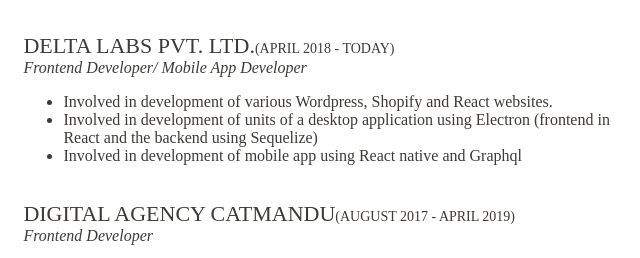
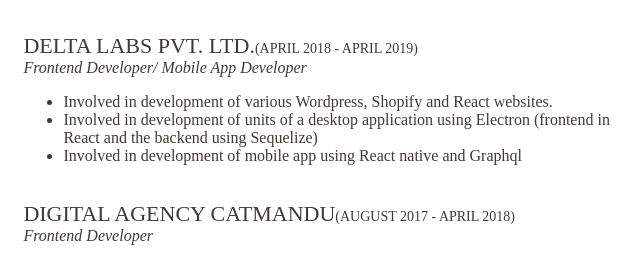
Before and after one commit to AnitaLama/AnitaLama.github.io, a plain HTML site: page index.html in a window 1280 px wide. Shown: the part 750-1008 px from the top of the page, 483-1123 px from the left. Drawn offline with Linux system fonts and the light colour scheme.

Commit message:
Update index.html

```diff
--- a/index.html
+++ b/index.html
@@ -164,7 +164,7 @@
 
               <div class="experience">
                 <div class="title">
-                  Delta Labs Pvt. Ltd.<span>(April 2018 - today)</span>
+                  Delta Labs Pvt. Ltd.<span>(April 2018 - April 2019)</span>
                 </div>
                 <div class="subtitle">
                   Frontend Developer/ Mobile App Developer
@@ -186,7 +186,7 @@
 
               <div class="experience">
                 <div class="title">
-                  Digital Agency Catmandu<span>(August 2017 - April 2019)</span>
+                  Digital Agency Catmandu<span>(August 2017 - April 2018)</span>
                 </div>
                 <div class="subtitle">
                   Frontend Developer
```
